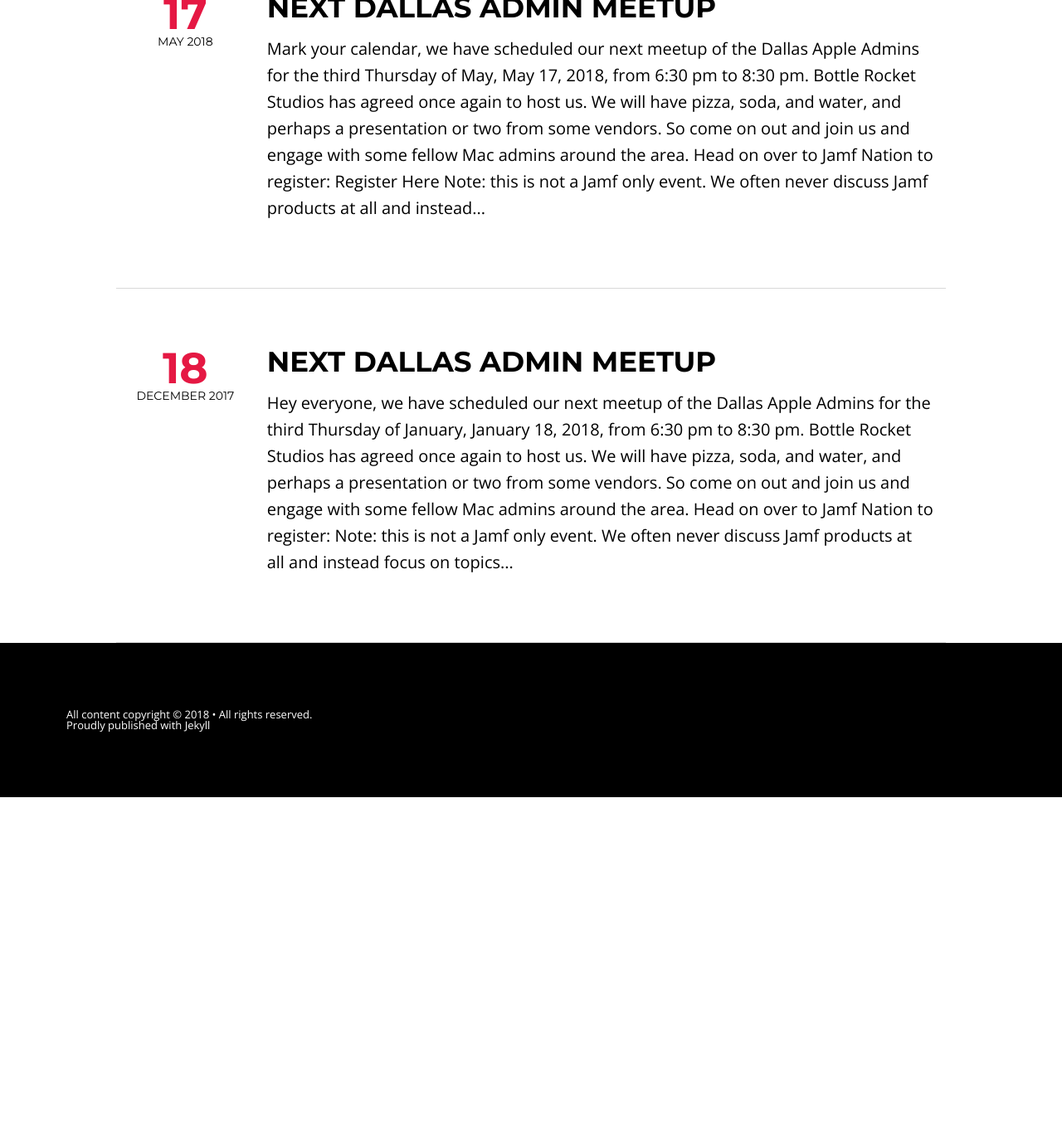
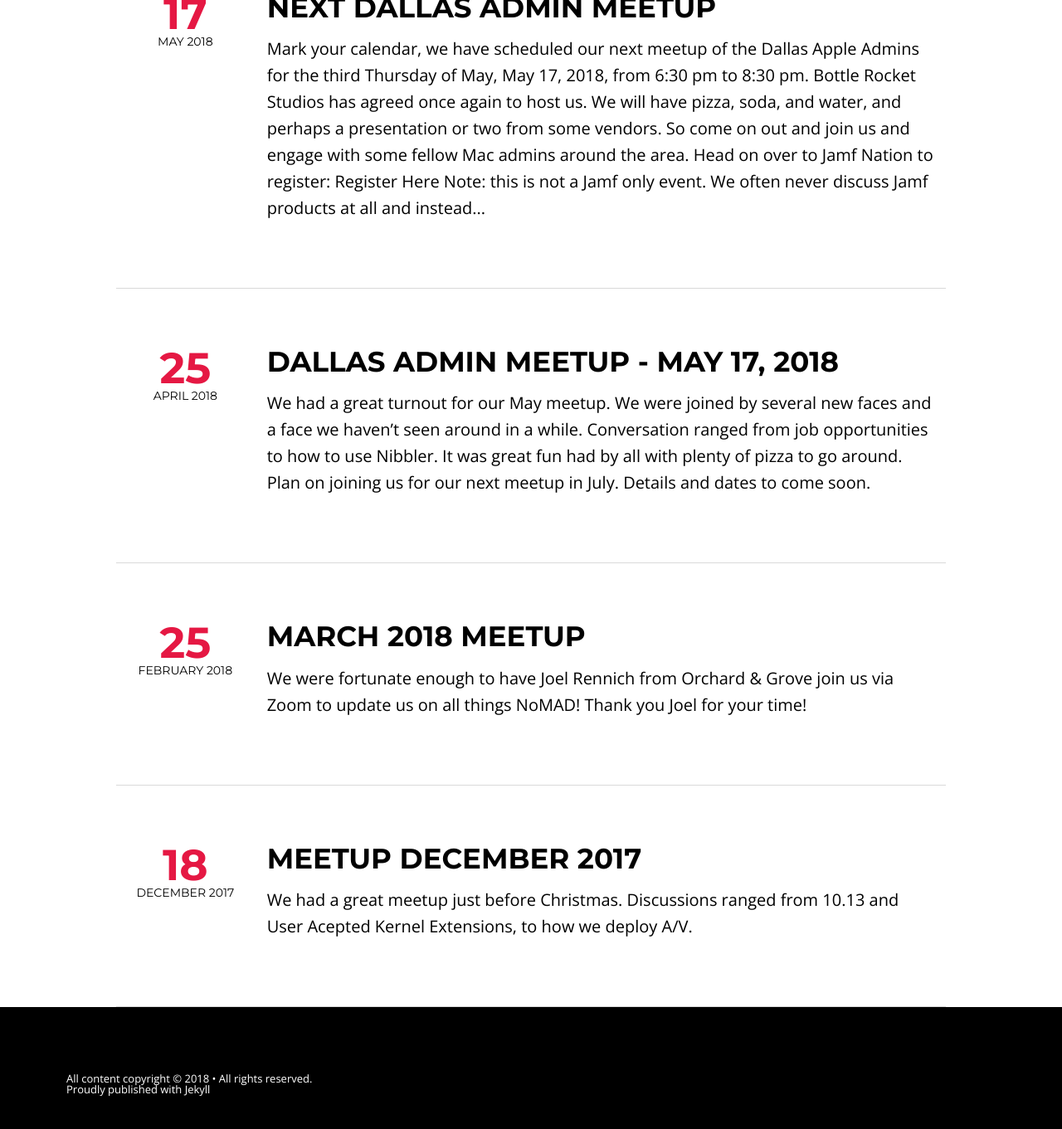
Before and after one commit to stevewood-tx/dallasappleadmins.github.io, a Jekyll site: the page built from index.html, in a window 1280 px wide and 1400 px high, scrolled down 562 px. Shown: the top 1361 px of the window at 83% size. Built offline with Jekyll 4.4.1, drawn with Linux system fonts in a browser that asks for light colours; nearby versions of some CDN libraries; before the commit the page ends 1523 px from its top, so only the background shows below that.

Commit message:
may updates

```diff
--- a/_posts/2017-12-18-Next-Dallas-Admin-Meetup.md
+++ b/_posts/2017-12-18-Next-Dallas-Admin-Meetup.md
@@ -1,10 +1,6 @@
 ---
-layout: post
-title: Next Dallas Admin Meetup
+layout: default
+title: "Meetup December 2017"
 ---
 
-Hey everyone, we have scheduled our next meetup of the Dallas Apple Admins for the third Thursday of January, January 18, 2018, from 6:30 pm to 8:30 pm. Bottle Rocket Studios has agreed once again to host us. We will have pizza, soda, and water, and perhaps a presentation or two from some vendors.
-
-So come on out and join us and engage with some fellow Mac admins around the area. Head on over to Jamf Nation to register:
-
-**_Note: this is not a Jamf only event. We often never discuss Jamf products at all and instead focus on topics that will help all admins, whether you use Jamf, Munki, or some other management toolkit._**
+We had a great meetup just before Christmas. Discussions ranged from 10.13 and User Acepted Kernel Extensions, to how we deploy A/V.
--- /dev/null
+++ b/_posts/2018-02-25-March-2018-Meetup.md
@@ -0,0 +1,9 @@
+---
+layout: default
+title: "March 2018 Meetup"
+---
+
+We were fortunate enough to have Joel Rennich from Orchard & Grove join us via Zoom to update us on all things NoMAD! Thank you Joel for your time!
+
+![Joel Presenting]({{ "/images/03222018_2.jpg" | absolute_url }})
+![A Rabid Audience]({{ "/images/03222018_1.jpg" | absolute_url }})
--- /dev/null
+++ b/_posts/2018-04-25-May-2018-Meetup.md
@@ -0,0 +1,8 @@
+---
+layout: default
+title: "Dallas Admin Meetup - May 17, 2018"
+---
+
+We had a great turnout for our May meetup. We were joined by several new faces and a face we haven't seen around in a while. Conversation ranged from job opportunities to how to use [Nibbler](https://github.com/pudquick/nibbler). It was great fun had by all with plenty of pizza to go around.
+
+Plan on joining us for our next meetup in July. Details and dates to come soon.
```
